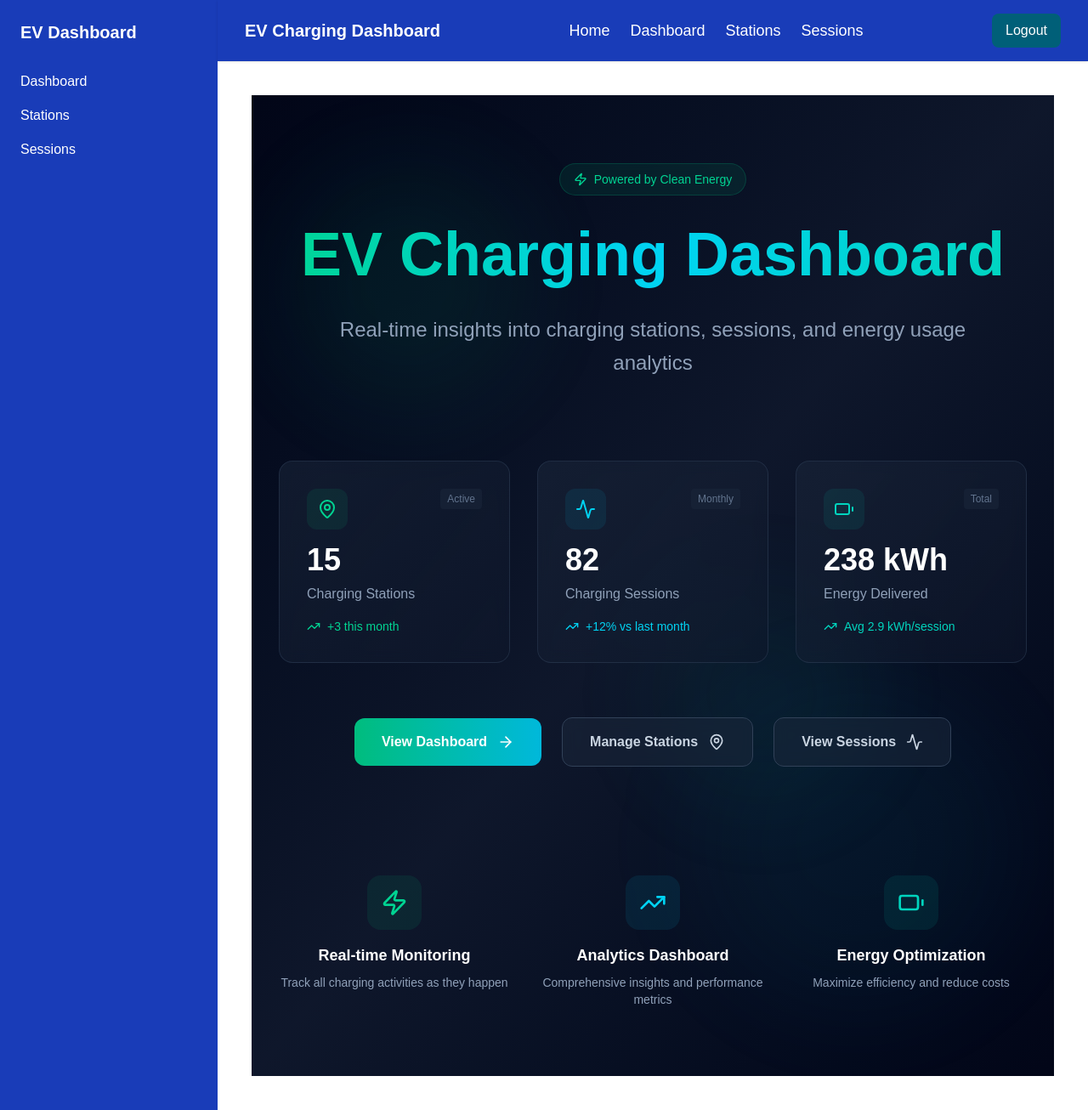
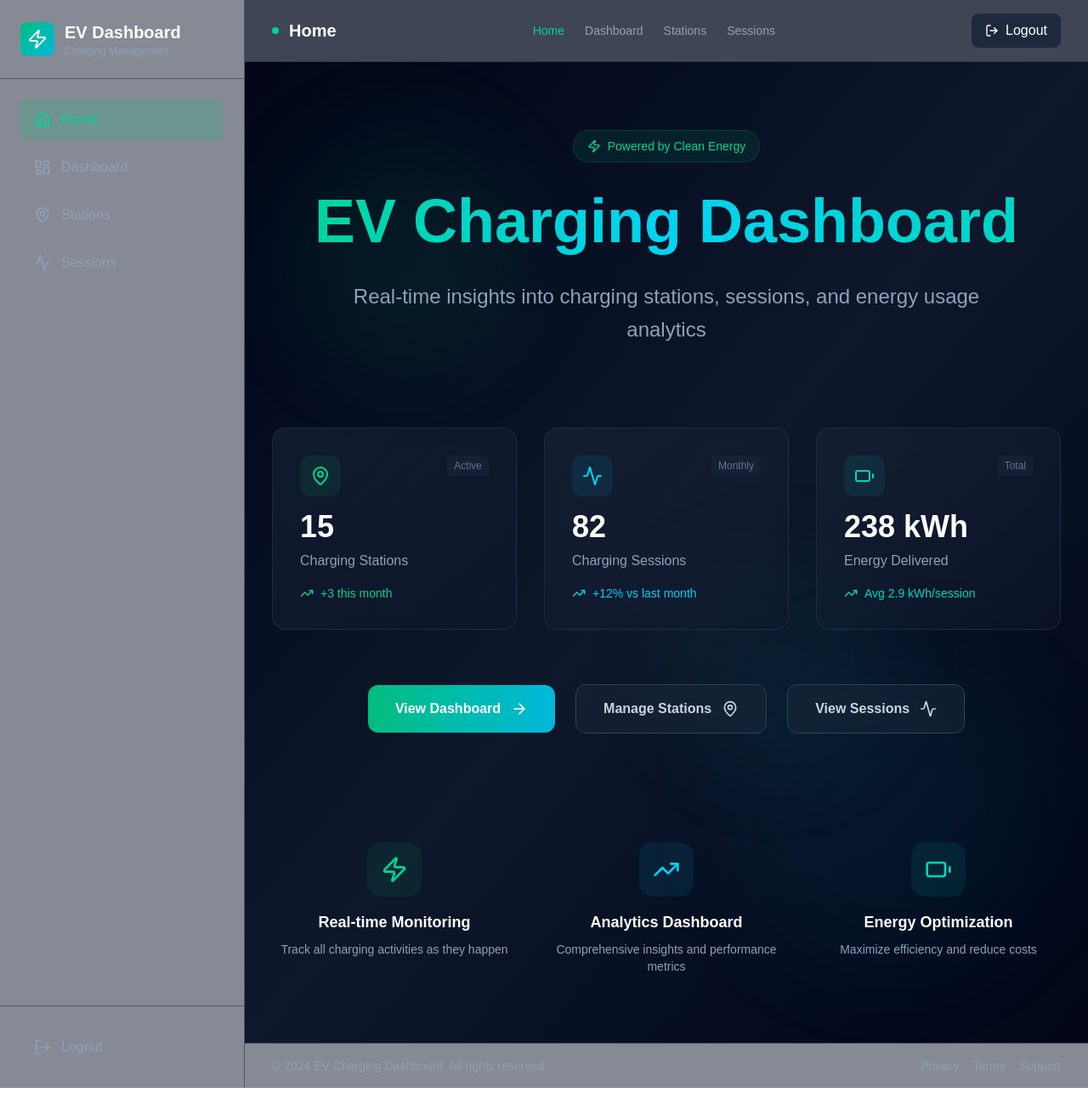
Before and after one commit to KodEx-SA/ev-dashboard-implementation, a Next.js app: page / in a window 1280 px wide. Shown: the whole page at 85% size. After the commit the page ends 1280 px from the top, so only its background shows below. Built offline with nearby package versions, Linux system fonts and the light colour scheme.

Commit message:
layout update

```diff
--- a/src/app/layout.tsx
+++ b/src/app/layout.tsx
@@ -1,52 +1,243 @@
-import React from "react";
+"use client";
+
+import React, { useState } from "react";
 import Link from "next/link";
+import { usePathname } from "next/navigation";
+import {
+  LayoutDashboard,
+  MapPin,
+  Activity,
+  Home,
+  Menu,
+  X,
+  LogOut,
+  Zap,
+} from "lucide-react";
 import "./globals.css";
 
-export const metadata = {
-  title: "EV Charging Dashboard",
-  description: "Manage EV stations and charging sessions",
-};
+interface NavLinkProps {
+  href: string;
+  icon: React.ComponentType<{ className?: string }>;
+  label: string;
+  isActive: boolean;
+  onClick?: () => void;
+}
 
-export default function RootLayout({ children }: { children: React.ReactNode }) {
+const NavLink: React.FC<NavLinkProps> = ({
+  href,
+  icon: Icon,
+  label,
+  isActive,
+  onClick,
+}) => (
+  <Link
+    href={href}
+    onClick={onClick}
+    className={`flex items-center gap-3 px-4 py-3 rounded-lg transition-all duration-200 ${
+      isActive
+        ? "bg-emerald-500/20 text-emerald-400 font-medium"
+        : "text-slate-400 hover:bg-slate-800/50 hover:text-white"
+    }`}
+  >
+    <Icon className="w-5 h-5" />
+    <span>{label}</span>
+  </Link>
+);
+
+export default function RootLayout({
+  children,
+}: {
+  children: React.ReactNode;
+}) {
+  const pathname = usePathname();
+  const [isSidebarOpen, setIsSidebarOpen] = useState(false);
+
+  const isActive = (path: string) => pathname === path;
+
+  const navItems = [
+    { href: "/", icon: Home, label: "Home" },
+    { href: "/dashboard", icon: LayoutDashboard, label: "Dashboard" },
+    { href: "/stations", icon: MapPin, label: "Stations" },
+    { href: "/sessions", icon: Activity, label: "Sessions" },
+  ];
+
   return (
     <html lang="en">
-      <body className="flex min-h-screen bg-gray-100 text-gray-900">
-        {/* sidebar */}
-        <aside className="w-64 bg-blue-800 text-white flex flex-col p-6">
-          <Link href="/">
-          <h1 className="text-xl font-bold mb-8">EV Dashboard</h1>
+      <head>
+        <title>EV Charging Dashboard</title>
+        <meta
+          name="description"
+          content="Manage EV stations and charging sessions"
+        />
+      </head>
+      <body className="bg-gradient-to-br from-slate-950 via-slate-900 to-slate-950">
+        <div className="flex min-h-screen">
+          {/* Sidebar - Desktop */}
+          <aside className="hidden lg:flex w-72 bg-slate-900/50 backdrop-blur-xl border-r border-slate-800/50 flex-col">
+            {/* Logo */}
+            <div className="p-6 border-b border-slate-800/50">
+              <Link href="/" className="flex items-center gap-3 group">
+                <div className="p-2 bg-gradient-to-br from-emerald-500 to-cyan-500 rounded-lg group-hover:scale-110 transition-transform">
+                  <Zap className="w-6 h-6 text-white" />
+                </div>
+                <div>
+                  <h1 className="text-xl font-bold text-white">EV Dashboard</h1>
+                  <p className="text-xs text-slate-400">Charging Management</p>
+                </div>
               </Link>
+            </div>
 
-          <nav className="flex flex-col gap-4">
-            <Link href="/dashboard" className="hover:text-gray-300">Dashboard</Link>
-            <Link href="/stations/" className="hover:text-gray-300">Stations</Link>
-            <Link href="/sessions/" className="hover:text-gray-300">Sessions</Link>
+            {/* Navigation */}
+            <nav className="flex-1 p-6 space-y-2">
+              {navItems.map((item) => (
+                <NavLink
+                  key={item.href}
+                  href={item.href}
+                  icon={item.icon}
+                  label={item.label}
+                  isActive={isActive(item.href)}
+                />
+              ))}
             </nav>
+
+            {/* User Section */}
+            <div className="p-6 border-t border-slate-800/50">
+              <button className="w-full flex items-center gap-3 px-4 py-3 text-slate-400 hover:bg-slate-800/50 hover:text-white rounded-lg transition-all duration-200">
+                <LogOut className="w-5 h-5" />
+                <span>Logout</span>
+              </button>
+            </div>
+          </aside>
+
+          {/* Mobile Sidebar Overlay */}
+          {isSidebarOpen && (
+            <div
+              className="fixed inset-0 bg-black/50 backdrop-blur-sm z-40 lg:hidden"
+              onClick={() => setIsSidebarOpen(false)}
+            />
+          )}
+
+          {/* Mobile Sidebar */}
+          <aside
+            className={`fixed top-0 left-0 h-full w-72 bg-slate-900 border-r border-slate-800 flex flex-col z-50 transform transition-transform duration-300 lg:hidden ${
+              isSidebarOpen ? "translate-x-0" : "-translate-x-full"
+            }`}
+          >
+            {/* Logo */}
+            <div className="p-6 border-b border-slate-800 flex items-center justify-between">
+              <Link
+                href="/"
+                className="flex items-center gap-3"
+                onClick={() => setIsSidebarOpen(false)}
+              >
+                <div className="p-2 bg-gradient-to-br from-emerald-500 to-cyan-500 rounded-lg">
+                  <Zap className="w-6 h-6 text-white" />
+                </div>
+                <div>
+                  <h1 className="text-xl font-bold text-white">EV Dashboard</h1>
+                  <p className="text-xs text-slate-400">Charging Management</p>
+                </div>
+              </Link>
+              <button
+                onClick={() => setIsSidebarOpen(false)}
+                className="p-2 text-slate-400 hover:text-white lg:hidden"
+              >
+                <X className="w-6 h-6" />
+              </button>
+            </div>
+
+            {/* Navigation */}
+            <nav className="flex-1 p-6 space-y-2">
+              {navItems.map((item) => (
+                <NavLink
+                  key={item.href}
+                  href={item.href}
+                  icon={item.icon}
+                  label={item.label}
+                  isActive={isActive(item.href)}
+                  onClick={() => setIsSidebarOpen(false)}
+                />
+              ))}
+            </nav>
+
+            {/* User Section */}
+            <div className="p-6 border-t border-slate-800">
+              <button className="w-full flex items-center gap-3 px-4 py-3 text-slate-400 hover:bg-slate-800/50 hover:text-white rounded-lg transition-all duration-200">
+                <LogOut className="w-5 h-5" />
+                <span>Logout</span>
+              </button>
+            </div>
           </aside>
 
           {/* Main Content */}
-        <div className="flex-1 flex flex-col">
+          <div className="flex-1 flex flex-col min-h-screen">
+            {/* Header */}
+            <header className="sticky top-0 z-30 bg-slate-900/80 backdrop-blur-xl border-b border-slate-800/50">
+              <div className="px-4 sm:px-6 lg:px-8 py-4 flex items-center justify-between">
+                {/* Mobile Menu Button */}
+                <button
+                  onClick={() => setIsSidebarOpen(true)}
+                  className="p-2 text-slate-400 hover:text-white lg:hidden"
+                >
+                  <Menu className="w-6 h-6" />
+                </button>
 
-          <header className="w-full bg-blue-800 shadow px-8 py-4 flex items-center justify-between">
-            <h2 className="text-xl font-semibold text-white">EV Charging Dashboard</h2>
+                {/* Page Title */}
+                <div className="flex items-center gap-3">
+                  <div className="hidden lg:block w-2 h-2 bg-emerald-400 rounded-full animate-pulse" />
+                  <h2 className="text-lg sm:text-xl font-semibold text-white">
+                    {navItems.find((item) => item.href === pathname)?.label ||
+                      "EV Charging Dashboard"}
+                  </h2>
+                </div>
 
-            <nav className="flex gap-6 text-lg text-white">
-              <Link href="/" className="hover:text-black">Home</Link>
-              <Link href="/dashboard" className="hover:text-black">Dashboard</Link>
-              <Link href="/stations" className="hover:text-black">Stations</Link>
-              <Link href="/sessions" className="hover:text-black">Sessions</Link>
+                {/* Desktop Nav Links */}
+                <nav className="hidden md:flex items-center gap-6">
+                  {navItems.map((item) => (
+                    <Link
+                      key={item.href}
+                      href={item.href}
+                      className={`text-sm font-medium transition-colors ${
+                        isActive(item.href)
+                          ? "text-emerald-400"
+                          : "text-slate-400 hover:text-white"
+                      }`}
+                    >
+                      {item.label}
+                    </Link>
+                  ))}
                 </nav>
 
-            <button className="px-4 py-2 bg-cyan-800 text-white rounded-lg cursor-pointer hover:bg-cyan-900">
-              Logout
+                {/* Logout Button */}
+                <button className="hidden sm:flex items-center gap-2 px-4 py-2 bg-slate-800 hover:bg-slate-700 text-white rounded-lg transition-colors">
+                  <LogOut className="w-4 h-4" />
+                  <span className="hidden md:inline">Logout</span>
                 </button>
+              </div>
             </header>
 
             {/* Page Content */}
-          <main className="p-10">{ children }</main>
+            <main className="flex-1 overflow-auto">{children}</main>
 
+            {/* Footer */}
+            <footer className="border-t border-slate-800/50 bg-slate-900/50 backdrop-blur-xl">
+              <div className="px-4 sm:px-6 lg:px-8 py-4 flex flex-col sm:flex-row items-center justify-between gap-4 text-sm text-slate-400">
+                <p>© 2024 EV Charging Dashboard. All rights reserved.</p>
+                <div className="flex items-center gap-4">
+                  <a href="#" className="hover:text-white transition-colors">
+                    Privacy
+                  </a>
+                  <a href="#" className="hover:text-white transition-colors">
+                    Terms
+                  </a>
+                  <a href="#" className="hover:text-white transition-colors">
+                    Support
+                  </a>
                 </div>
-
+              </div>
+            </footer>
+          </div>
+        </div>
       </body>
     </html>
   );
```
Lines whose indentation alone changed are shown as unchanged.
